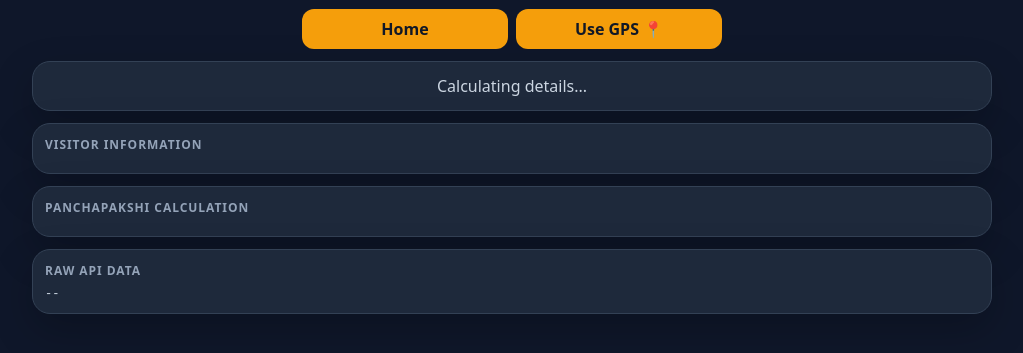
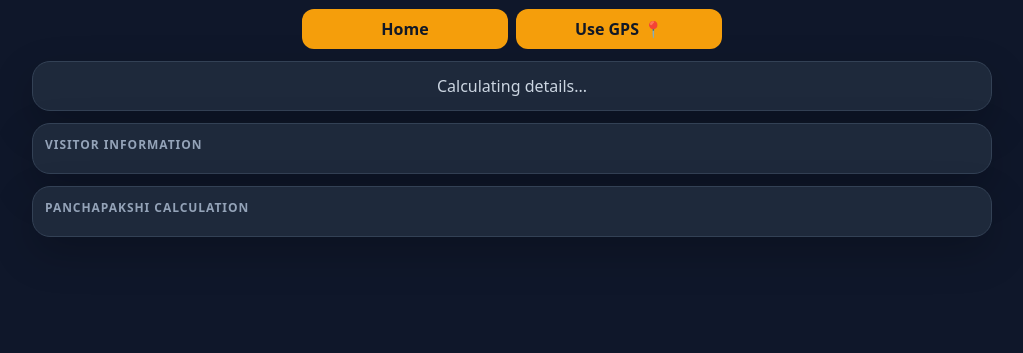
Before and after one commit to ChartataGlance/panchapakshi.com, a website: page public/detail.html in a window 1280 px wide. Shown: the part 131-484 px from the top of the page, without its empty margins (128-1151 px from the left). Drawn offline with Linux system fonts and the light colour scheme; no server answers.

Commit message:
Remove raw API data from detail page

```diff
--- a/public/detail.html
+++ b/public/detail.html
@@ -30,10 +30,6 @@
     <div id="calc-info"></div>
   </section>
 
-  <section class="card detail-list">
-    <div class="section-title">Raw API data</div>
-    <pre id="raw-info">--</pre>
-  </section>
 </main>
 <script src="/detail.js?v=20260613-detail"></script>
 </body>
--- a/public/detail.js
+++ b/public/detail.js
@@ -2,7 +2,6 @@ const $ = id => document.getElementById(id);
 const statusEl = $('detail-status');
 const visitorEl = $('visitor-info');
 const calcEl = $('calc-info');
-const rawEl = $('raw-info');
 const gpsBtn = $('gps-detail');
 
 function escapeHtml(value) {
@@ -70,7 +69,6 @@ async function loadDetails(lat, lon) {
     row('Day/night progress', `${Number(data.stats.progress).toFixed(1)}%`),
   ].join('');
 
-  rawEl.textContent = JSON.stringify(data, null, 2);
 }
 function useGps() {
   if (!window.isSecureContext) {
```
